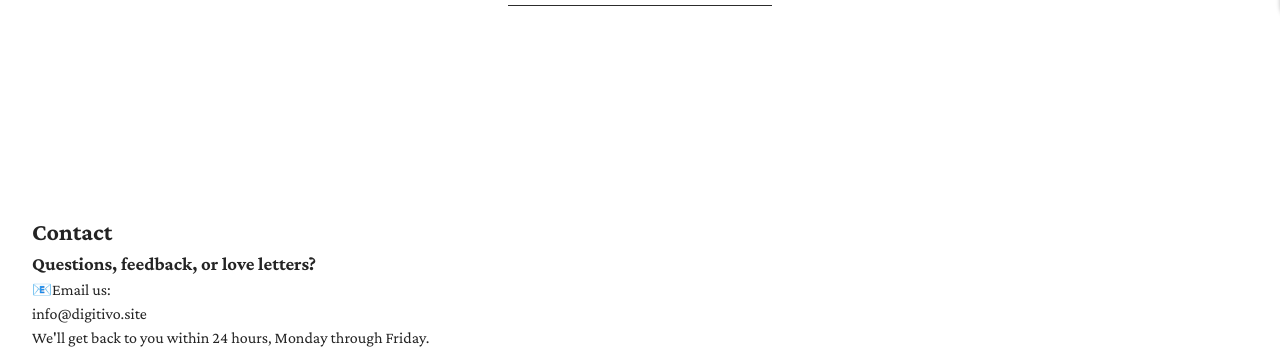
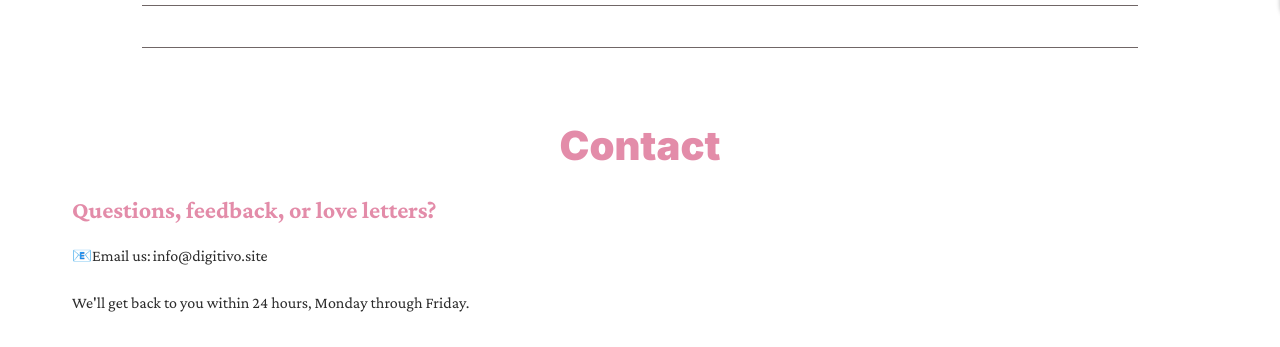
Before and after one commit to SergiyVitruk/STP-10198, a website built with Vite: page src/index.html in a window 1280 px wide. Shown: the part 219-566 px from the top of the page. Built offline with nearby package versions, Linux system fonts and the light colour scheme.

Commit message:
add contacts

```diff
--- a/src/css/contacts.css
+++ b/src/css/contacts.css
@@ -0,0 +1,96 @@
+.section-divider {
+  display: block;
+  border: none;
+  height: 1px;
+  background-color: #706666;
+  width: 264px;
+}
+
+.contact {
+  margin: 40px 0;
+}
+
+.contacts-wrapper {
+  max-width: 320px;
+}
+
+.contact-title {
+  font-family: 'Inter', sans-serif;
+  font-weight: 900;
+  font-size: 16px;
+  text-align: center;
+  color: #e38ca9;
+  margin-bottom: 16px;
+}
+
+.contact-subtitle {
+  font-family: 'Crimson Pro', sans-serif;
+  font-weight: 700;
+  font-size: 14px;
+  line-height: 1.50002;
+  color: #e38ca9;
+  margin-bottom: 14px;
+}
+
+.contact-info {
+  display: flex;
+  flex-wrap: wrap;
+  margin-bottom: 18px;
+}
+
+.contact-label {
+  font-family: 'Crimson Pro', sans-serif;
+  font-weight: 400;
+  font-size: 12px;
+  line-height: 1.8;
+  color: #2c2c2c;
+  margin-right: 2px;
+}
+
+.contact-link {
+  font-family: 'Crimson Pro', sans-serif;
+  font-weight: 400;
+  font-size: 12px;
+  line-height: 1.8;
+  color: #2c2c2c;
+}
+
+.contact-text {
+  font-family: 'Crimson Pro', sans-serif;
+  font-weight: 400;
+  font-size: 12px;
+  line-height: 1.8;
+  color: #2c2c2c;
+}
+
+@media screen and (min-width: 1200px) {
+  .section-divider {
+    width: 996px;
+  }
+
+  .contact {
+    margin: 60px 0 32px;
+  }
+
+  .contacts-wrapper {
+    max-width: 1200px;
+  }
+
+  .contact-title {
+    font-size: 40px;
+  }
+
+  .contact-subtitle {
+    font-size: 24px;
+  }
+
+  .contact-label {
+    font-size: 16px;
+  }
+  .contact-link {
+    font-size: 16px;
+  }
+  .contact-text {
+    font-size: 16px;
+  }
+}
--- a/src/partials/contacts.html
+++ b/src/partials/contacts.html
@@ -1,3 +1,4 @@
+<hr class="section-divider" />
 <section class="contact">
   <div class="container contacts-wrapper">
     <h2 class="contact-title">Contact</h2>
@@ -8,6 +9,8 @@
         >info@digitivo.site</a
       >
     </div>
-    <p>We'll get back to you within 24 hours, Monday through Friday.</p>
+    <p class="contact-text">
+      We'll get back to you within 24 hours, Monday through Friday.
+    </p>
   </div>
 </section>
--- a/src/partials/footer.html
+++ b/src/partials/footer.html
@@ -29,7 +29,7 @@
         target="_blank"
       >
         <svg class="footer-logo-icon" width="24" height="24">
-          <use href="/img/sprite.svg#icon-pinterest"></use>
+          <use href="../img/sprite.svg#icon-pinterest"></use>
         </svg>
         Pinterest</a
       >
```
